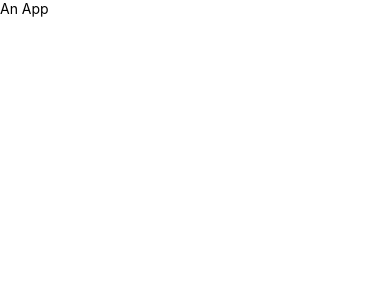
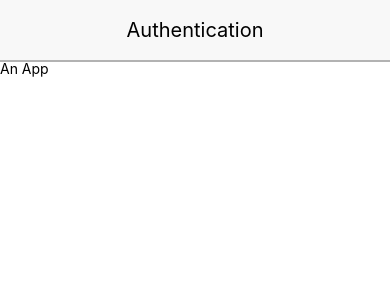
Before and after one commit to diaz4674/React-Native-Auth, a React Native app: screen / in a window 390 px wide. Shown: the top 300 px of the page. Built offline with nearby package versions, Linux system fonts and the light colour scheme.

Commit message:
Header works!

```diff
--- a/src/App.js
+++ b/src/App.js
@@ -1,10 +1,12 @@
 import React from 'react'
 import {View, Text} from 'react-native'
+import {Header} from './components/common'
 
 class App extends React.Component {
     render(){
         return (
             <View>
+                <Header headerText = "Authentication" />
                 <Text>
                     An App
                 </Text>
```
